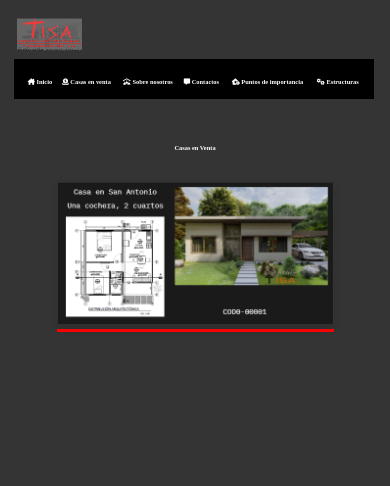
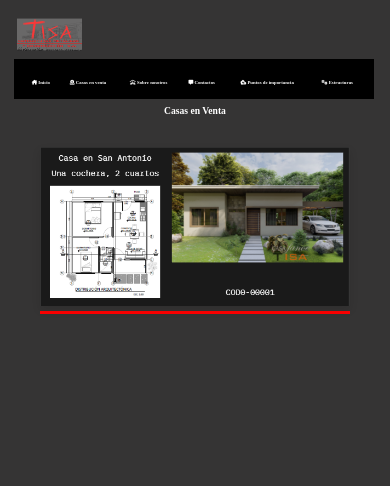
Before and after one commit to 0GregoryCH/Proyecto5, a PHP site: page /P2CasasVenta.html in a window 390 px wide. Shown: the top 486 px of the page. Run offline with PHP 8.4, Linux system fonts and the light colour scheme; some libraries are stand-ins or nearby versions.

Commit message:
Quintosiavo Commit: Correccion Hosting

```diff
--- a/PaginaWebTISA/CSS/Diseño.css
+++ b/PaginaWebTISA/CSS/Diseño.css
@@ -81,23 +78,36 @@ body{
 }
 #Div3I{
     width: 30%;
-    font-size: 35px;
     font-family:monospace;
     padding: 5px 5px;
     text-align: center;
     margin-top: 2%;
-    margin-left: 29%;
     border-radius: 0%;
     border-start-end-radius: 0%;
-    background-color:  rgb(95, 95, 95, 0.3); color: white; width: 39%;
+    background-color:  rgb(95, 95, 95, 0.3); color: white; width: 98.5%;
     /*box-shadow: 0px 4px 10px #fff;*/
 }
 /*Fin*/
 
 /*Pagina 2 Casas en Venta*/
 #Tabla1CV{
-    margin-top: 1.5%;
+    margin-top: 2%;
     width: 100%; border-collapse: collapse;
+}
+@media (max-width: 650px){
+    #Tabla1CV {
+        margin-top: -11% !important;
+    }
+}
+@media (max-width: 500px){
+    #Tabla1CV {
+        margin-top: -13% !important;
+    }
+}
+@media (max-width: 400px){
+    #Tabla1CV {
+        margin-top: -15% !important;
+    }
 }
 #Encabezado1CV{
     color: white;
@@ -115,14 +125,15 @@ body{
     justify-content: center;
     align-items: center;
     width: 100% !important;
-    height: auto !important;
+    height: 100% !important;
     box-sizing: border-box;
 }
 #Seccion2CV iframe{
-    width: 90% !important;
+    width: 99% !important;
+    height: 99% !important;
     max-width: 1080px;
     height: auto !important;
-    aspect-ratio: 16 / 9;
+    aspect-ratio: 1000 / 1000;
     border: none;
 }
 /*Fin*/
@@ -423,51 +444,58 @@ body{
 /*Fin*/
 
 /*Responsivo txt General*/
-@media (max-width: 1200px){
-    a, div, nav, table, p, h1, h2, td, th {
-        font-size: 0.9rem !important;
+@media (max-width: 2000px){
+    a, nav, div, p, h1, h2, td, th {
+        font-size: 2rem !important;
     }
 }
 
-@media (max-width: 992px){
-    a, div, nav, table, p, h1, h2, td, th {
-        font-size: 0.8rem !important;
+@media (max-width: 1200px){
+    a, nav, div, p, h1, h2, td, th {
+        font-size: 1.6rem !important;
     }
 }
 
-@media (max-width: 768px){
-    a, div, nav, table, p, h1, h2, td, th {
+@media (max-width: 600px){
+    a, nav,div, p, h1, h2, td, th {
         font-size: 0.7rem !important;
     }
 }
 
-@media (max-width: 576px){
-    a, div, nav, table, p, h1, h2, td, th {
+@media (max-width: 500px){
+    a, nav, div, p, h1, h2, td, th {
         font-size: 0.6rem !important;
     }
 }
 
-@media (max-width: 490px){
-    a, div, nav, table, p, h1, h2, td, th {
+@media (max-width: 400px){
+    a, nav, div, p, h1, h2, td, th {
+        font-size: 0.6rem !important;
+    }
+}
+
+@media (max-width: 300px){
+    a, nav, div, p, h1, h2, td, th {
         font-size: 0.4rem !important;
     }
 }
 
-@media (max-width: 300px){
-    a, div, nav, table, p, h1, h2, td, th {
+@media (max-width: 200){
+    a, nav, div, p, h1, h2, td, th {
+        font-size: 0.3rem !important;
+    }
+}
+
+@media (max-width: 100px){
+    a, nav, div, p, h1, h2, td, th {
         font-size: 0.2rem !important;
     }
 }
 
-@media (max-width: 100){
-    a, div, nav, table, p, h1, h2, td, th {
+@media (max-width: 50){
+    a, nav, div, p, h1, h2, td, th {
         font-size: 0.1rem !important;
     }
 }
 
-@media (max-width: 50){
-    a, div, nav, table, p, h1, h2, td, th {
-        font-size: 0.01rem !important;
-    }
-}
 /*Fin*/
--- a/PaginaWebTISA/CSS/EstiloPGeneral.css
+++ b/PaginaWebTISA/CSS/EstiloPGeneral.css
@@ -19,9 +19,21 @@ a:hover{
     box-shadow: 0 0px 7px rgb(150, 206, 223);
 }
 
+@media (max-width: 2500px){
+    a {
+        font-size: 2.5rem;
+    }
+}
+
+@media (max-width: 1600px){
+    a {
+        font-size: 1.5rem;
+    }
+}
+
 @media (max-width: 1200px){
     a {
-        font-size: 0.9rem;
+        font-size: 1rem;
     }
 }
 
@@ -45,11 +57,11 @@ a:hover{
 
 @media (max-width: 490px){
     a {
-        font-size: 0.4rem;
+        font-size: 0.3rem;
     }
 }
 
-@media (max-width: 300px){
+@media (max-width: 370px){
     a {
         font-size: 0.2rem;
     }
--- a/PaginaWebTISA/P4Contactos.html
+++ b/PaginaWebTISA/P4Contactos.html
@@ -19,7 +19,7 @@
         <img id="Imagen1C" src="Multimedia/Imagenes/logo2.jpg" alt="" width="320" height="120">
     </section>
     <section>
-        <div id= "Div1C"> ___________________________________________________________</div>
+        <div id= "Div1C"> ____________________</div>
     </section>
     <table id="Tabla2C">
         <section>
```
Also changed, not shown: other parts of PaginaWebTISA/CSS/Diseño.css (+21 -14 lines), PaginaWebTISA/Multimedia/Imagenes/FondoCeluar3SN.png (added), PaginaWebTISA/Multimedia/Imagenes/FondoCelular1PI.png (added), PaginaWebTISA/Multimedia/Imagenes/FondoCelular2PI.PNG (added), PaginaWebTISA/Multimedia/Imagenes/FondoCelularPI.png (deleted).
